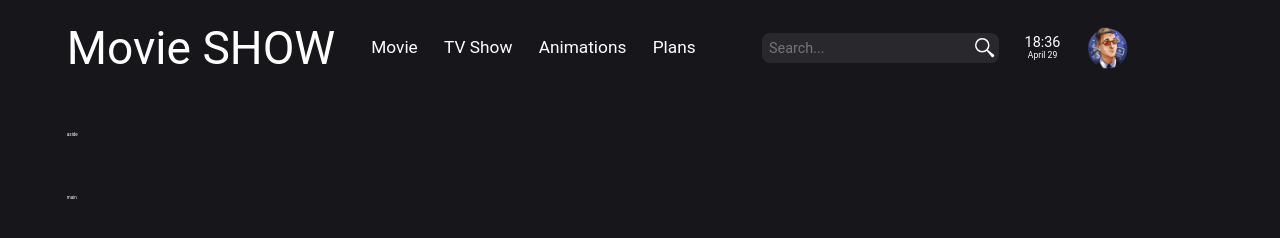
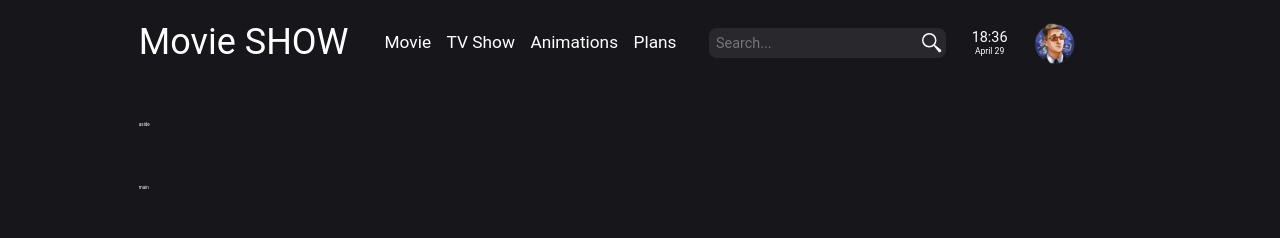
Before and after one commit to Act1vateD/GLO_A-Online-movie, a plain HTML site: page index.html in a window 1280 px wide. Drawn offline with Linux system fonts and the light colour scheme.

Commit message:
header upd

```diff
--- a/css/style.css
+++ b/css/style.css
@@ -65,7 +65,7 @@ input {
 
 .grid {
     display: grid;
-    gap: 8rem 5.9rem;
+    gap: 8rem 0;
     grid-template-areas:
         "my-header my-header"
         "my-aside my-aside"
@@ -74,7 +74,7 @@ input {
 }
 
 .grid-init {
-    max-width: 164rem;
+    max-width: 144rem;
     margin: auto;
     padding: 3rem 2.4rem 4rem;
 }
@@ -85,12 +85,12 @@ input {
 }
 
 .header__logo {
-    font-size: 6.4rem;
+    font-size: 5rem;
     margin-right: 5rem;
 }
 
 .header__nav {
-    margin-right: 9.2rem;
+    margin-right: 4.5rem;
 }
 
 .header__nav a {
@@ -98,7 +98,7 @@ input {
 }
 
 .header__nav a:not(:last-child) {
-    margin-right: 3.5rem;
+    margin-right: 2rem;
 }
 
 .header__find {
@@ -124,6 +124,7 @@ input {
 .header__personal {
 width: 6rem;
 height: 6rem;
+border-radius: 50%;
 }
 
 .header__find input {
```
